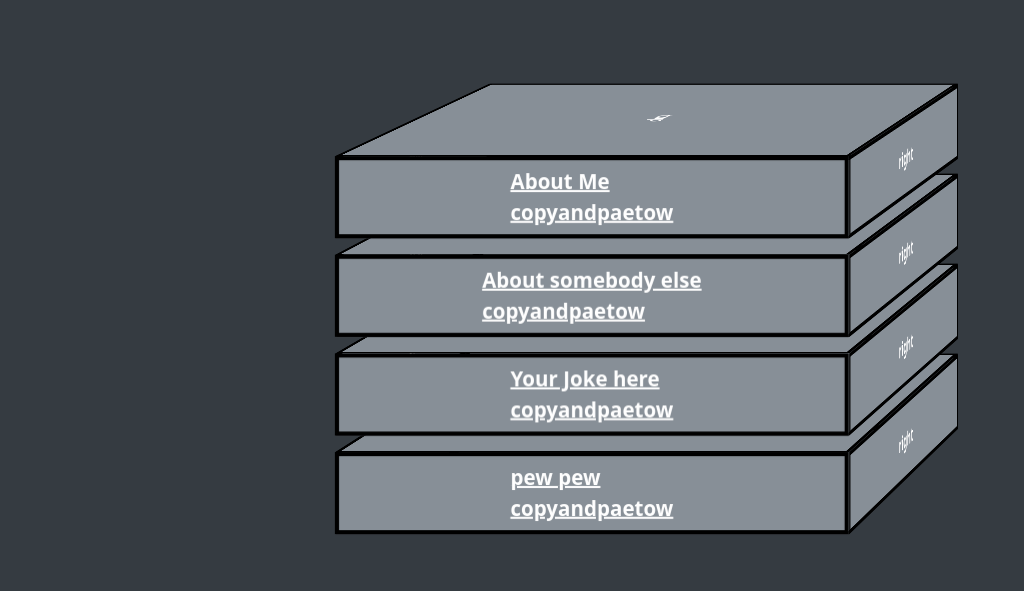
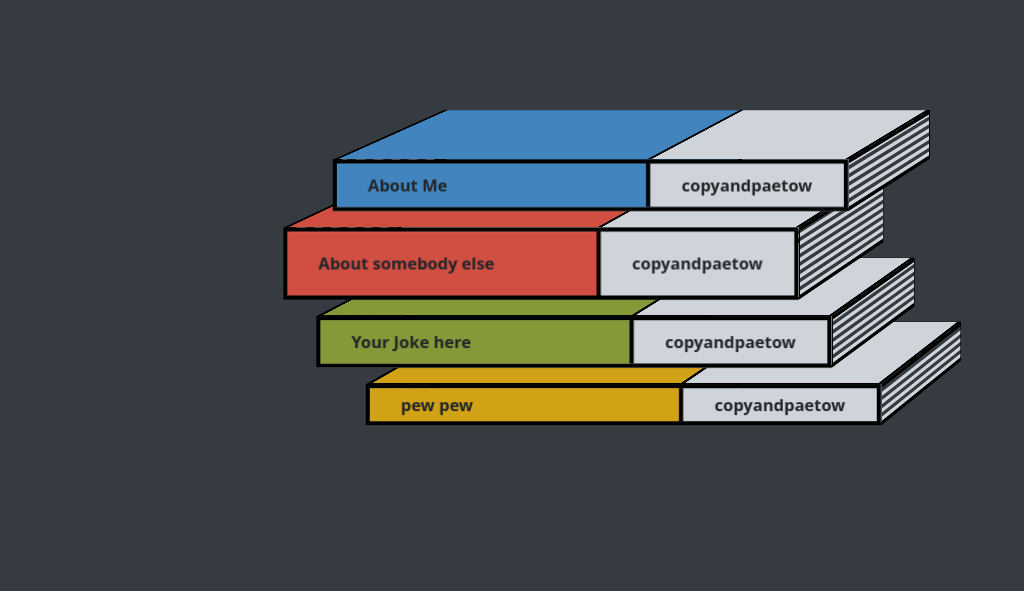
Before and after one commit to copyandpaetow/copyandpaetow.github.io, an Astro site: page / in a window 1280 px wide. Shown: the part 209-800 px from the top of the page, without its empty margins (0-1024 px from the left). Built offline with nearby package versions, Linux system fonts and the light colour scheme; Astro itself is replaced by a stand-in of ours.

Commit message:
fix refine layouting

```diff
--- a/src/components/book.astro
+++ b/src/components/book.astro
@@ -2,96 +2,132 @@
 export interface Props {
 	title: string;
 	id: string;
-	position: number;
+	order: number;
+	color: string;
+	size?: "s" | "m" | "l";
+	offset?: number;
 }
 
-const { title, id, position } = Astro.props;
+const { title, id, order, color, size, offset } = Astro.props;
 ---
 
-<script></script>
+<script>
+	/*
 
-<article class="book-container" style=`--position:${position}`>
-	<menu class="book-menu">
-		<a href="#" aria-label="put book back into stack">🔙</a>
-		<a href=`#${id}-front` class="read-front" aria-label="switch to book front">↺</a>
-		<a href=`#${id}-back` class="read-back" aria-label="switch to book back">↺</a>
+todo:
+- navigation
+- backdrop creates an overflow
+
+- instead of the no-js class, we can use the script media query
+
+js enhancements:
+- page-jump-offset needs to be calculated dynamically
+- z-index should stay while in animation
+- move books before the current / opened one and after out of the way
+- allow rotating the open book with mouse or touch
+- turn all anchor tags into buttons that dont navigate to another side or do a real page jump
+
+
+*/
+</script>
+
+<article
+	class="book-container"
+	style=`
+	--stack-order:${order};
+	--book-color: var(--${color});
+	--book-thickness: var(--size-${size ?? "m"});
+	--book-offset: ${offset ?? 0};
+	`
+>
+	<div class="book">
+		<a class="spline" href=`#${id}-front` role="button">
+			<div><p>{title}</p></div>
+			<p>copyandpaetow</p>
+		</a>
+		<section id=`${id}-front` class="front-cover">
+			<slot name="front-header" />
+			<slot name="front-body" />
+		</section>
+		<section id=`${id}-back` class="back-cover">
+			<slot name="back-header" />
+			<slot name="back-body" />
+		</section>
+		<aside class="paper-back"></aside>
+		<aside class="paper-bottom"></aside>
+		<aside class="paper-top"></aside>
+	</div>
+	<menu>
+		<a href="#" role="button" aria-label="put book back into stack"
+			><svg xmlns="http://www.w3.org/2000/svg" viewBox="0 0 1216 1312"
+				><path
+					d="M1202 1066q0 40-28 68l-136 136q-28 28-68 28t-68-28L608 976l-294 294q-28 28-68 28t-68-28L42 1134q-28-28-28-68t28-68l294-294L42 410q-28-28-28-68t28-68l136-136q28-28 68-28t68 28l294 294 294-294q28-28 68-28t68 28l136 136q28 28 28 68t-28 68L880 704l294 294q28 28 28 68z"
+				></path></svg
+			></a
+		>
+		<a href=`#${id}-front` role="button" class="read-front" aria-label="switch to book front"
+			><svg xmlns="http://www.w3.org/2000/svg" viewBox="0 0 15 15"
+				><path
+					d="M7 0v15h1V0H7ZM4.615 3.013A.5.5 0 0 1 5 3.5v8a.5.5 0 0 1-.5.5h-4a.5.5 0 0 1-.447-.724l4-8a.5.5 0 0 1 .562-.263Zm5.77 0a.5.5 0 0 1 .562.263l4 8A.5.5 0 0 1 14.5 12h-4a.5.5 0 0 1-.5-.5v-8a.5.5 0 0 1 .385-.487Z"
+				></path></svg
+			></a
+		>
+		<a href=`#${id}-back` role="button" class="read-back" aria-label="switch to book back"
+			><svg xmlns="http://www.w3.org/2000/svg" viewBox="0 0 15 15"
+				><path
+					d="M7 0v15h1V0H7ZM4.615 3.013A.5.5 0 0 1 5 3.5v8a.5.5 0 0 1-.5.5h-4a.5.5 0 0 1-.447-.724l4-8a.5.5 0 0 1 .562-.263Zm5.77 0a.5.5 0 0 1 .562.263l4 8A.5.5 0 0 1 14.5 12h-4a.5.5 0 0 1-.5-.5v-8a.5.5 0 0 1 .385-.487Z"
+				></path></svg
+			></a
+		>
 	</menu>
-	<div class="book">
-		<a class="front spline" href=`#${id}-front`><span>{title}</span><span>copyandpaetow</span></a>
-		<section id=`${id}-front` class="top cover front">top</section>
-		<section id=`${id}-back` class="bottom cover back">bottom</section>
-		<aisde class="back pages">back</aisde>
-		<aisde class="left pages">left</aisde>
-		<aisde class="right pages">right</aisde>
-	</div>
 </article>
 
 <style is:global>
 	.book-container {
-		--z: calc(var(--amount) - var(--position));
+		--z: calc(var(--amount) - var(--stack-order));
+		--size-s: clamp(40px, 4vh, 80px);
+		--size-m: clamp(50px, 5vh, 100px);
+		--size-l: clamp(70px, 7vh, 140px);
 
-		display: grid;
-		grid-template-columns: 1fr max-content;
-		grid-template-areas: "book menu";
-		gap: 1rem;
+		--book-background: var(--grey-50);
+		--border: 4px solid black;
+		--width: clamp(280px, 50vw, 500px);
+		--thickness: var(--book-thickness);
+		--z-axis-offset: 1;
+
+		margin-inline: auto;
 
 		position: relative;
 		z-index: var(--z);
 		transform-style: preserve-3d;
 
-		.book {
-			grid-area: book;
-		}
-
 		& [id] {
 			scroll-margin-top: 50vh;
 		}
 
-		.book-menu {
-			grid-area: menu;
+		& menu {
 			display: none;
-			grid-auto-flow: row;
 		}
 
 		&:has(:target) {
 			--z: calc(var(--amount) + 1);
 		}
 
-		&:has(:target) .book-menu {
+		&:has(:target) menu {
 			display: grid;
 		}
 
-		&:has(:target.front) .read-front {
+		&:has(:target.front-cover) .read-front {
 			display: none;
 		}
-		&:has(:target.back) .read-back {
+		&:has(:target.back-cover) .read-back {
 			display: none;
 		}
 	}
 
-	.book-menu {
-		gap: 4px;
-		& a {
-			background-color: var(--grey-70);
-			border-radius: 2px;
-			padding: 4px 8px;
-			text-decoration: none;
-			text-align: center;
-			color: black;
-
-			&:visited {
-				color: currentColor;
-			}
-		}
-	}
-
 	.book {
-		--width: clamp(100px, 50vw, 500px);
-		--thickness: var(--book-thickness, clamp(50px, 10vh, 200px));
 		--aspect-ratio: 0.75;
 		--length: calc(var(--width) * var(--aspect-ratio));
-		--bg-color: var(--book-color, var(--grey-70));
-		--border: 4px solid black;
 
 		--rotateX: 0deg;
 		--rotateY: 0deg;
@@ -101,62 +137,160 @@ const { title, id, position } = Astro.props;
 		width: var(--width);
 		height: var(--thickness);
 		position: relative;
+		transform: translateX(calc(var(--book-offset) * 1rem));
 		transform-style: preserve-3d;
-		transform: translateZ(calc(var(--thickness) * -1)) rotateX(var(--rotateX))
-			rotateY(var(--rotateY)) rotateX(var(--rotateZ));
-		transition: transform 2s ease;
+		transition: transform 1500ms ease;
 
-		&:has(:target.front) {
-			--rotateX: -90deg;
-			--rotateY: 90deg;
+		&:has(:target.front-cover) {
+			transform: translateZ(var(--width)) rotateX(90deg) rotateY(-90deg)
+				translateZ(calc((var(--width) / -5)));
 		}
 
-		&:has(:target.back) {
-			--rotateX: 90deg;
-			--rotateY: -90deg;
+		&:has(:target.back-cover) {
+			transform: translateZ(var(--width)) rotateZ(-90deg) rotateX(-90deg)
+				translateZ(calc((var(--width) / 5)));
 		}
 
 		& > * {
 			position: absolute;
-			font-size: 20px;
-			font-weight: bold;
-			color: white;
-			background-color: var(--bg-color);
-			display: grid;
-			place-content: center;
 			inset: 0;
-			border: var(--border-width, 4px) solid black;
 		}
 
-		.front {
+		.spline {
 			transform: rotateY(0deg) translateZ(calc((var(--width) * 0.75) / 2));
 		}
-		.back {
+		.paper-back {
 			transform: rotateY(180deg) translateZ(calc((var(--width) * 0.75) / 2));
 		}
-		.right {
+		.paper-top {
 			width: var(--length);
 			left: calc((100% - var(--length)) / 2);
 			transform: rotateY(90deg) translateZ(calc(var(--width) / 2));
 		}
-		.left {
+		.paper-bottom {
 			width: var(--length);
 			left: calc((100% - var(--length)) / 2);
 			transform: rotateY(-90deg) translateZ(calc(var(--width) / 2));
 		}
-		.top {
+		.front-cover {
+			aspect-ratio: var(--aspect-ratio);
+			width: calc(var(--length));
+			top: calc((var(--thickness) - var(--width)) / 2);
+			left: calc((var(--width) - var(--length)) / 2);
+			transform: rotateX(-90deg) rotateZ(90deg) translateZ(calc(var(--thickness) / 2));
+		}
+		.back-cover {
 			aspect-ratio: var(--aspect-ratio);
 			top: calc((var(--thickness) - var(--width)) / 2);
 			left: calc((var(--width) - var(--length)) / 2);
 			width: calc(var(--length));
 			transform: rotateX(90deg) rotateZ(90deg) translateZ(calc(var(--thickness) / 2));
 		}
-		.bottom {
-			aspect-ratio: var(--aspect-ratio);
-			width: calc(var(--length));
-			top: calc((var(--thickness) - var(--width)) / 2);
-			left: calc((var(--width) - var(--length)) / 2);
-			transform: rotateX(-90deg) rotateZ(90deg) translateZ(calc(var(--thickness) / 2));
+	}
+
+	.book-container :where(menu) {
+		position: absolute;
+		left: 50%;
+		top: calc((var(--width) / -2));
+		display: grid;
+		grid-auto-columns: 1fr;
+		grid-auto-flow: column;
+		gap: 4px;
+		transform-style: preserve-3d;
+		transform: translateX(-50%) translateZ(calc((var(--width) * 0.75) / 2)) translateY(-50%);
+
+		@media screen and (min-width: 40rem) {
+			grid-auto-flow: row;
+			left: 100%;
+			transform: translateZ(calc((var(--width) * 0.75) / 2)) translateY(calc((var(--width) / 5)));
+		}
+
+		& a {
+			background-color: var(--book-background);
+			border-radius: 2px;
+			padding: 8px;
+			text-decoration: none;
+			text-align: center;
+			color: var(--text);
+			border: var(--border-width, 4px) solid black;
+			aspect-ratio: 1;
+			height: 3rem;
+
+			&:visited {
+				color: currentColor;
+			}
+		}
+	}
+
+	.book > * {
+		background-color: var(--book-background);
+		border: var(--border-width, 4px) solid black;
+		color: var(--text);
+	}
+
+	.book :where(section) {
+		display: grid;
+		grid-template-rows: 1fr 1.618fr;
+		grid-template-areas:
+			"header"
+			"body";
+
+		& :first-child {
+			grid-area: header;
+		}
+		& :last-child {
+			grid-area: body;
+		}
+
+		&::before {
+			content: "";
+			width: 100%;
+			height: 100%;
+			background-color: var(--book-color);
+			grid-area: body;
+			border-block-start: var(--border-width, 4px) solid black;
+		}
+	}
+
+	.book :where(aside) {
+		--size: calc(1rem / 4);
+		--paper-color: var(--grey-85);
+
+		background: repeating-linear-gradient(
+			0deg,
+			var(--book-background),
+			var(--book-background) var(--size),
+			var(--paper-color) var(--size),
+			var(--paper-color) calc(var(--size) * 2)
+		);
+	}
+
+	.spline {
+		display: grid;
+		grid-template-columns: 1.618fr 1fr;
+		grid-template-areas: "name title";
+		place-items: center;
+		text-decoration: none;
+		font-weight: bold;
+
+		& > div {
+			padding-inline: var(--space-1);
+			justify-self: start;
+			grid-area: name;
+			width: 100%;
+			overflow: hidden;
+			-webkit-box-orient: vertical;
+			-webkit-line-clamp: 2;
+			display: -webkit-box;
+		}
+
+		&::before {
+			content: "";
+			width: 100%;
+			height: 100%;
+			background-color: var(--book-color);
+			grid-area: name;
+			border-inline-end: var(--border-width, 4px) solid black;
 		}
 	}
 </style>
--- a/src/pages/index.astro
+++ b/src/pages/index.astro
@@ -19,10 +19,15 @@ import Book from "../components/book.astro";
 	</header>
 
 	<main class="scene" style="--amount: 4">
-		<Book title="About Me" id="about-me" position={1}>hello</Book>
-		<Book title="About somebody else" id="somebody" position={2}>hello</Book>
-		<Book title="Your Joke here" id="joke" position={3}>hello</Book>
-		<Book title="pew pew" id="pew-pew" position={4}>hello</Book>
+		<Book title="About Me" id="about-me" order={1} color="blue">
+			<a slot="front-header">About Me</a>
+			<p slot="front-body">written by a mad man - not my mum</p>
+		</Book>
+		<Book title="About somebody else" id="somebody" order={2} color="red" size="l" offset={-3}>
+			hello
+		</Book>
+		<Book title="Your Joke here" id="joke" order={3} color="green" offset={-1}>hello</Book>
+		<Book title="pew pew" id="pew-pew" order={4} color="yellow" size="s" offset={2}>hello</Book>
 	</main>
 	<footer>Its 2023 and I am still putting books on the floor - Lucas Paetow</footer>
 </Layout>
@@ -30,19 +35,20 @@ import Book from "../components/book.astro";
 <style is:global>
 	body {
 		--padding: minmax(1rem, 1fr);
+		--footer-main-intersection: 20vh;
 
 		display: grid;
 		grid-template-columns:
 			[full-start] var(--padding)
-			[main-start] minmax(calc(100vw - 2 * 1rem), 70rem)
+			[main-start] minmax(calc(320px - 2 * 1rem), 60rem)
 			[main-end] var(--padding)
 			[full-end];
 
 		grid-template-rows:
 			[nav-start] max-content
 			[nav-end header-start] max-content
-			[header-end main-start] minmax(80dvh, 1fr)
-			[footer-start] 20vh
+			[header-end main-start] minmax(80svh, 1fr)
+			[footer-start] var(--footer-main-intersection)
 			[main-end] minmax(10vh, max-content)
 			[footer-end];
 	}
@@ -67,8 +73,29 @@ import Book from "../components/book.astro";
 	}
 
 	.scene {
-		perspective: 4000px;
-		perspective-origin: 166% -100%;
+		perspective: calc(100vw * 5);
+		perspective-origin: 166vw -66vw;
+		position: relative;
+
+		&::after {
+			content: "";
+			position: absolute;
+			background-color: hsla(0, 0%, 0%, 0.5);
+			left: calc((100vw - 100%) / -2);
+			top: calc(var(--footer-main-intersection) * -1);
+			height: 100svh;
+			width: calc(100vw - 17.2px);
+			transform: scaleY(1.25);
+			transform-origin: bottom;
+			pointer-events: none;
+			opacity: 0;
+			z-index: var(--amount);
+			transition: opacity 400ms ease;
+		}
+
+		&:has(:target)::after {
+			opacity: 1;
+		}
 	}
 
 	footer {
--- a/src/styles/vars.css
+++ b/src/styles/vars.css
@@ -40,4 +40,6 @@
 	--blue: hsl(208, 49%, 50%);
 	--purple: hsl(251, 40%, 64%);
 	--magenta: hsl(329, 54%, 59%);
+
+	--text: var(--grey-90);
 }
```
